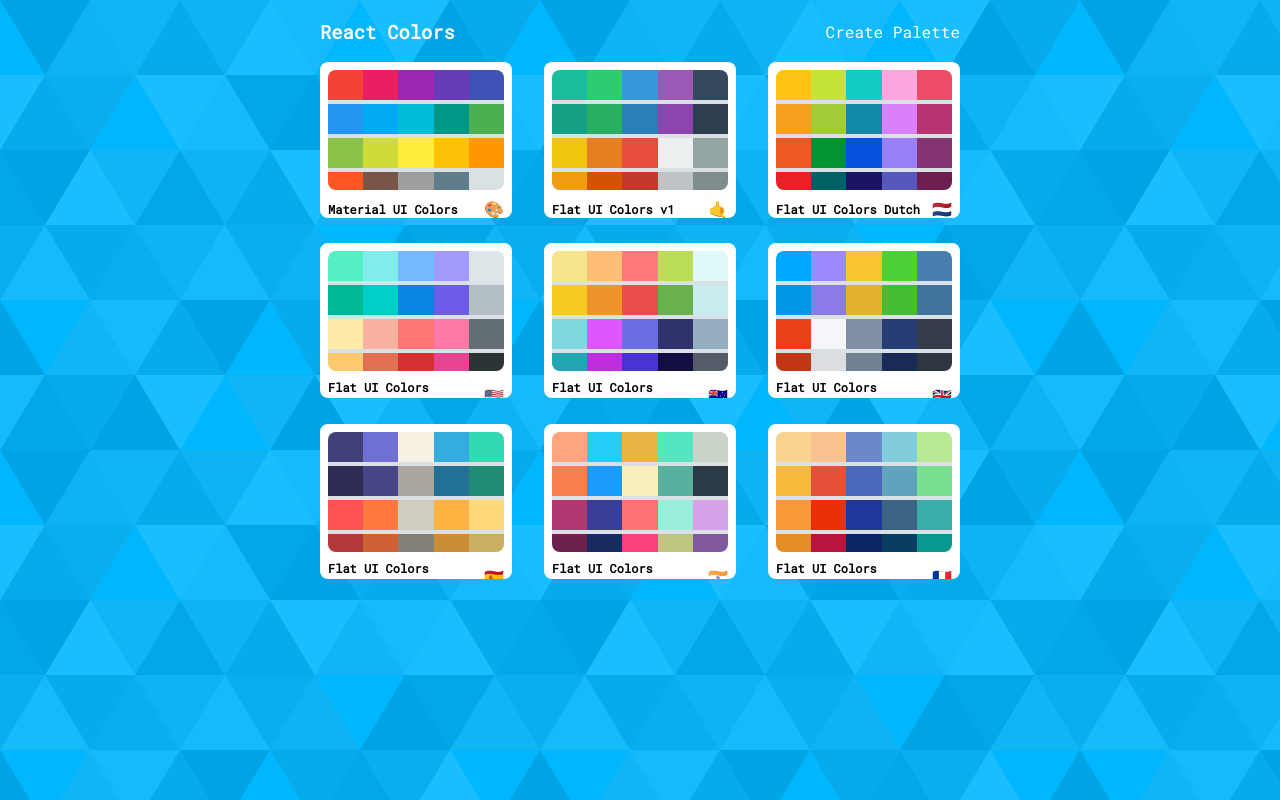
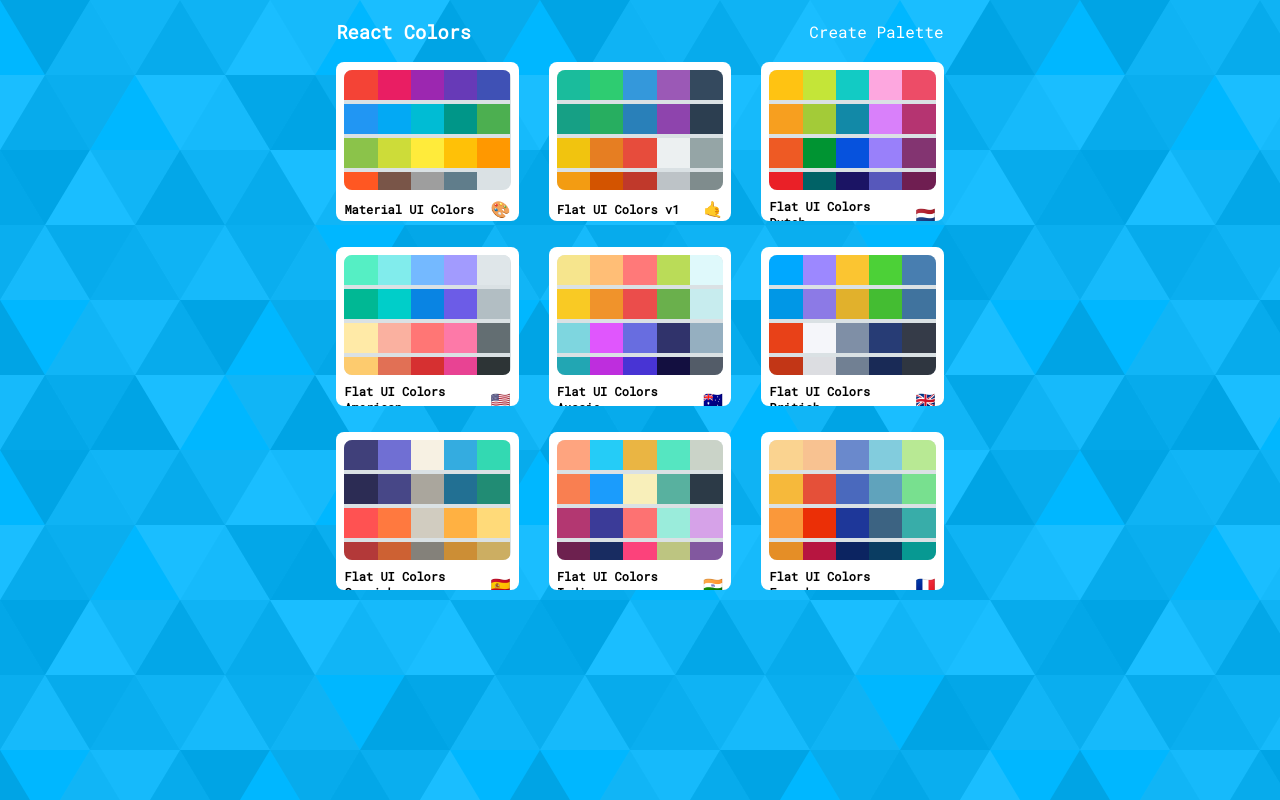
Before and after one commit to swpril/The-Color-Store, a React (Create React App) app: page / in a window 1280 px wide. Built offline with nearby package versions, Linux system fonts and the light colour scheme.

Commit message:
refactor size

```diff
--- a/src/Styles/PaletteList.js
+++ b/src/Styles/PaletteList.js
@@ -11,25 +11,26 @@
         }
     },
     root: {
-        backgroundColor: '#00b7ff',
         height: '100vh',
         display: 'flex',
+        backgroundColor: 'blue',
         alignItems: 'flex-start ',
         justifyContent: 'center ',
-        overflowY: 'scroll',
         /* background by SVGBackgrounds.com */
-        backgroundImage: `url(${bg})`
+        backgroundImage: `url(${bg})`,
+        overflow: 'scroll',
     },
     container: {
-        width: '50%',
-        display: 'flex',
-        height: '100vh',
-        alignItems: 'flex-start',
-        flexDirection: 'column',
-        flexWrap: 'wrap',
-        [theme.breakpoints.up(1400)]: {
-            width: '100%'
-        }
+        // display: 'flex',
+        // border: '2px solid red',
+        // height: '100vh',
+        // width: '50%',
+        // alignItems: 'flex-start',
+        // flexDirection: 'column',
+        // flexWrap: 'wrap',
+        // [theme.breakpoints.up(1400)]: {
+        //     width: '50%'
+        // }
     },
     nav: {
         display: 'flex',
```
